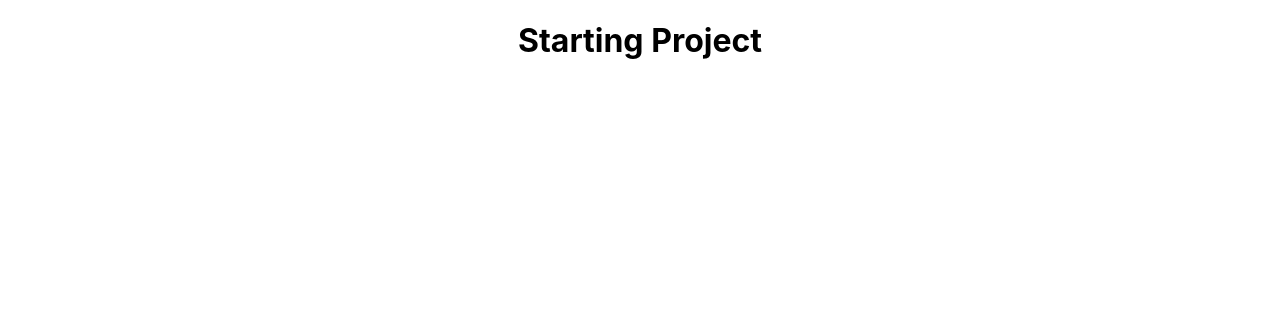
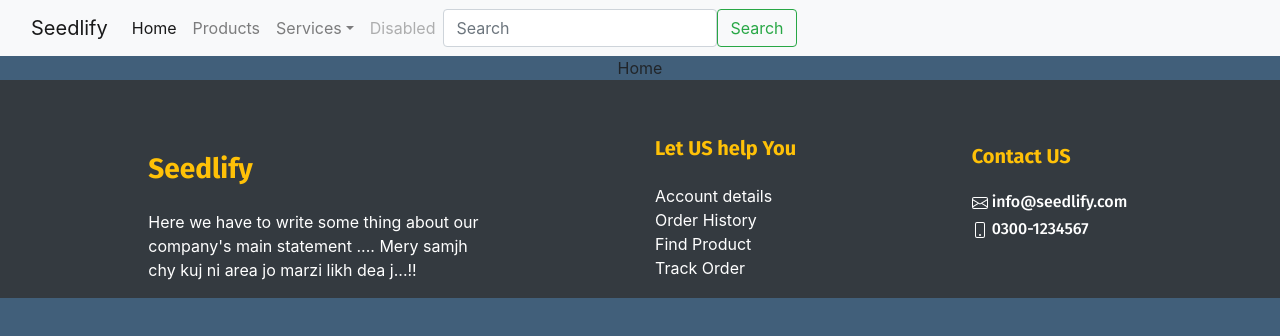
Before and after one commit to hamxajaved/seedlify, a React (Create React App) app: page / in a window 1280 px wide. Shown: the top 336 px of the page. Built offline with nearby package versions, Linux system fonts and the light colour scheme.

Commit message:
Home page Basic components structure

```diff
--- a/package.json
+++ b/package.json
@@ -3,11 +3,16 @@
   "version": "0.1.0",
   "private": true,
   "dependencies": {
+    "@material-ui/core": "^4.11.3",
+    "@material-ui/icons": "^4.11.2",
     "@testing-library/jest-dom": "^5.11.9",
     "@testing-library/react": "^11.2.5",
     "@testing-library/user-event": "^12.7.1",
+    "bootstrap": "^4.6.0",
+    "bootstrap-icons": "^1.3.0",
     "react": "^17.0.1",
     "react-dom": "^17.0.1",
+    "react-icons": "^4.2.0",
     "react-scripts": "4.0.2",
     "web-vitals": "^1.1.0"
   },
--- a/src/App.js
+++ b/src/App.js
@@ -1,10 +1,13 @@
-import logo from "./logo.svg";
 import "./App.css";
+import { Login } from "./Authentication_pages/Login";
+import Register from "./Authentication_pages/Register";
+import Footer from "./components/Footer";
+import Home from "./components/Home";
 
 function App() {
   return (
     <div className="App">
-      <h1>Starting Project</h1>
+      <Home></Home>
     </div>
   );
 }
--- /dev/null
+++ b/src/Authentication_pages/Login.js
@@ -0,0 +1,38 @@
+// @flow
+import * as React from "react";
+export function Login() {
+  return (
+    <div className="container-fluid row ">
+      <div className="col-sm-4 col-md-4 col-lg-4 bg-dark">
+        <p>Image</p>
+      </div>
+      <div className="col-sm-8 col-md-8 col-lg-8 bg-light">
+        <div className="auth-div">
+          <form>
+            <h3 className="text-center">Login</h3>
+            <div className="form-group">
+              <label>Email</label>
+              <input
+                type="email"
+                name="email"
+                placeholder="email"
+                className="form-control"
+              ></input>
+            </div>
+            <div className="form-group">
+              <label>Password</label>
+              <input
+                type="password"
+                name="password"
+                placeholder="password"
+                className="form-control"
+              ></input>
+            </div>
+
+            <button className="btn btn-primary">Login</button>
+          </form>
+        </div>
+      </div>
+    </div>
+  );
+}
--- /dev/null
+++ b/src/Authentication_pages/Register.js
@@ -0,0 +1,85 @@
+// @flow
+import * as React from "react";
+function Register() {
+  return (
+    <div className="container-fluid row ">
+      <div className="col-sm-4 col-md-4 col-lg-4 bg-dark">
+        <p>Image</p>
+      </div>
+      <div className="col-sm-8 col-md-8 col-lg-8 bg-light">
+        <div className="auth-div"></div>
+        <form>
+          <h3>Sign up</h3>
+          <div className="form-group">
+            <label>First Name</label>
+            <input
+              type="text"
+              name="name"
+              placeholder="First Name"
+              className="form-control"
+            ></input>
+          </div>
+          <div className="form-group">
+            <label>Last Name</label>
+            <input
+              type="text"
+              name="lastname"
+              placeholder="Last Name"
+              className="form-control"
+            ></input>
+          </div>
+
+          <div className="form-group">
+            <label>Email</label>
+            <input
+              type="email"
+              name="email"
+              placeholder="email"
+              className="form-control"
+            ></input>
+          </div>
+          <div className="form-group">
+            <label>Confirm Email</label>
+            <input
+              type="email"
+              name="confirm_email"
+              placeholder="Confirm email"
+              className="form-control"
+            ></input>
+          </div>
+
+          <div className="form-group">
+            <label>Phone</label>
+            <input
+              type="tel"
+              name="phone"
+              placeholder="Phone Number"
+              className="form-control"
+            ></input>
+          </div>
+          <div className="form-group">
+            <label>Password</label>
+            <input
+              type="password"
+              name="password"
+              placeholder="password"
+              className="form-control"
+            ></input>
+          </div>
+          <div className="form-group">
+            <label>Confirm password</label>
+            <input
+              type="password"
+              name="password_confirmation"
+              placeholder="confirm password"
+              className="form-control"
+            ></input>
+          </div>
+
+          <button className="btn btn-primary ">Register</button>
+        </form>
+      </div>
+    </div>
+  );
+}
+export default Register;
--- /dev/null
+++ b/src/components/Footer.js
@@ -0,0 +1,51 @@
+// @flow
+import * as React from "react";
+import { BsEnvelope, BsPhone } from "react-icons/bs";
+function Footer() {
+  return (
+    <footer className="bg-dark text-white pt-5 pt-4">
+      <div className="container text-centered text-md-left">
+        <div className="row text-centered text-md-left">
+          <div className="col-md-4 col-lg-4 col-xl-4 mx-auto mt-4">
+            <h3 className="mb-4 font-weight-bold text-warning">Seedlify</h3>
+            <p>
+              Here we have to write some thing about our company's main
+              statement .... Mery samjh chy kuj ni area jo marzi likh dea j...!!{" "}
+            </p>
+          </div>
+
+          <div className="col-md-2 col-lg-2 col-xl-2 mx-auto mt-2">
+            <h5 className="mb-4 font-weight-bold text-warning">
+              Let US help You
+            </h5>
+            <a className="text-white" href="#">
+              Account details
+            </a>
+            <br></br>
+            <a className="text-white" href="#">
+              Order History
+            </a>
+            <br></br>
+            <a className="text-white" href="#">
+              Find Product
+            </a>
+            <br></br>
+            <a className="text-white" href="#">
+              Track Order
+            </a>
+          </div>
+          <div className="col-md-3 col-lg-2 col-xl-2 mx-auto mt-3">
+            <h5 className="mb-4 font-weight-bold text-warning">Contact US</h5>
+            <h6>
+              <BsEnvelope /> info@seedlify.com
+            </h6>
+            <h6>
+              <BsPhone /> 0300-1234567{" "}
+            </h6>
+          </div>
+        </div>
+      </div>
+    </footer>
+  );
+}
+export default Footer;
--- /dev/null
+++ b/src/components/Home.js
@@ -0,0 +1,19 @@
+import React from "react";
+import Footer from "./Footer";
+import Navbar from "./Navbar";
+
+const Home = () => {
+  return (
+    <div>
+      <div>
+        <Navbar></Navbar>
+      </div>
+      <div>Home</div>
+      <div>
+        <Footer></Footer>
+      </div>
+    </div>
+  );
+};
+
+export default Home;
--- /dev/null
+++ b/src/components/Navbar.js
@@ -0,0 +1,93 @@
+// @flow
+import * as React from "react";
+
+function Navbar() {
+  return (
+    <nav className="navbar navbar-expand-lg navbar-light bg-light">
+      <div className="container-fluid">
+        <a className="navbar-brand" href="#">
+          Seedlify
+        </a>
+        <button
+          className="navbar-toggler"
+          type="button"
+          data-bs-toggle="collapse"
+          data-bs-target="#navbarSupportedContent"
+          aria-controls="navbarSupportedContent"
+          aria-expanded="false"
+          aria-label="Toggle navigation"
+        >
+          <span className="navbar-toggler-icon"></span>
+        </button>
+        <div className="collapse navbar-collapse" id="navbarSupportedContent">
+          <ul className="navbar-nav me-auto mb-2 mb-lg-0">
+            <li className="nav-item">
+              <a className="nav-link active" aria-current="page" href="#">
+                Home
+              </a>
+            </li>
+            <li className="nav-item">
+              <a className="nav-link" href="#">
+                Products
+              </a>
+            </li>
+            <li className="nav-item dropdown">
+              <a
+                className="nav-link dropdown-toggle"
+                href="#"
+                id="navbarDropdown"
+                role="button"
+                data-bs-toggle="dropdown"
+                aria-expanded="false"
+              >
+                Services
+              </a>
+              <ul className="dropdown-menu" aria-labelledby="navbarDropdown">
+                <li>
+                  <a className="dropdown-item" href="#">
+                    Action
+                  </a>
+                </li>
+                <li>
+                  <a className="dropdown-item" href="#">
+                    Another action
+                  </a>
+                </li>
+                <li>
+                  <hr className="dropdown-divider"></hr>
+                </li>
+                <li>
+                  <a className="dropdown-item" href="#">
+                    Something else here
+                  </a>
+                </li>
+              </ul>
+            </li>
+            <li className="nav-item">
+              <a
+                className="nav-link disabled"
+                href="#"
+                tabIndex="-1"
+                aria-disabled="true"
+              >
+                Disabled
+              </a>
+            </li>
+          </ul>
+          <form className="d-flex">
+            <input
+              className="form-control me-2"
+              type="search"
+              placeholder="Search"
+              aria-label="Search"
+            ></input>
+            <button className="btn btn-outline-success" type="submit">
+              Search
+            </button>
+          </form>
+        </div>
+      </div>
+    </nav>
+  );
+}
+export default Navbar;
--- a/src/index.css
+++ b/src/index.css
@@ -1,13 +1,46 @@
-body {
-  margin: 0;
-  font-family: -apple-system, BlinkMacSystemFont, 'Segoe UI', 'Roboto', 'Oxygen',
-    'Ubuntu', 'Cantarell', 'Fira Sans', 'Droid Sans', 'Helvetica Neue',
-    sans-serif;
-  -webkit-font-smoothing: antialiased;
-  -moz-osx-font-smoothing: grayscale;
+@import url("https://fonts.googleapis.com/css?family=Fira+Sans:400,500,600,700,800");
+
+* {
+  box-sizing: border-box;
 }
 
-code {
-  font-family: source-code-pro, Menlo, Monaco, Consolas, 'Courier New',
-    monospace;
+body {
+  background: #415f7a !important;
+
+  display: flex;
+  font-weight: 400;
+  font-family: "Fira Sans", sans-serif;
 }
+
+h1,
+h2,
+h3,
+h4,
+h5,
+h6,
+label,
+span {
+  font-weight: 500;
+  font-family: "Fira Sans", sans-serif;
+}
+
+body,
+html,
+.App,
+#root,
+.container-fluid {
+  width: 100%;
+  height: 100%;
+}
+.auth-div {
+  width: 40%;
+}
+.auth-div label {
+  float: left;
+}
+.form-row label {
+  float: left;
+}
+.form-group label {
+  float: left;
+}
```
Also changed, not shown: src/index.js (+8 -6 lines), 1 other file (tests, documents, lock files or other folders).
